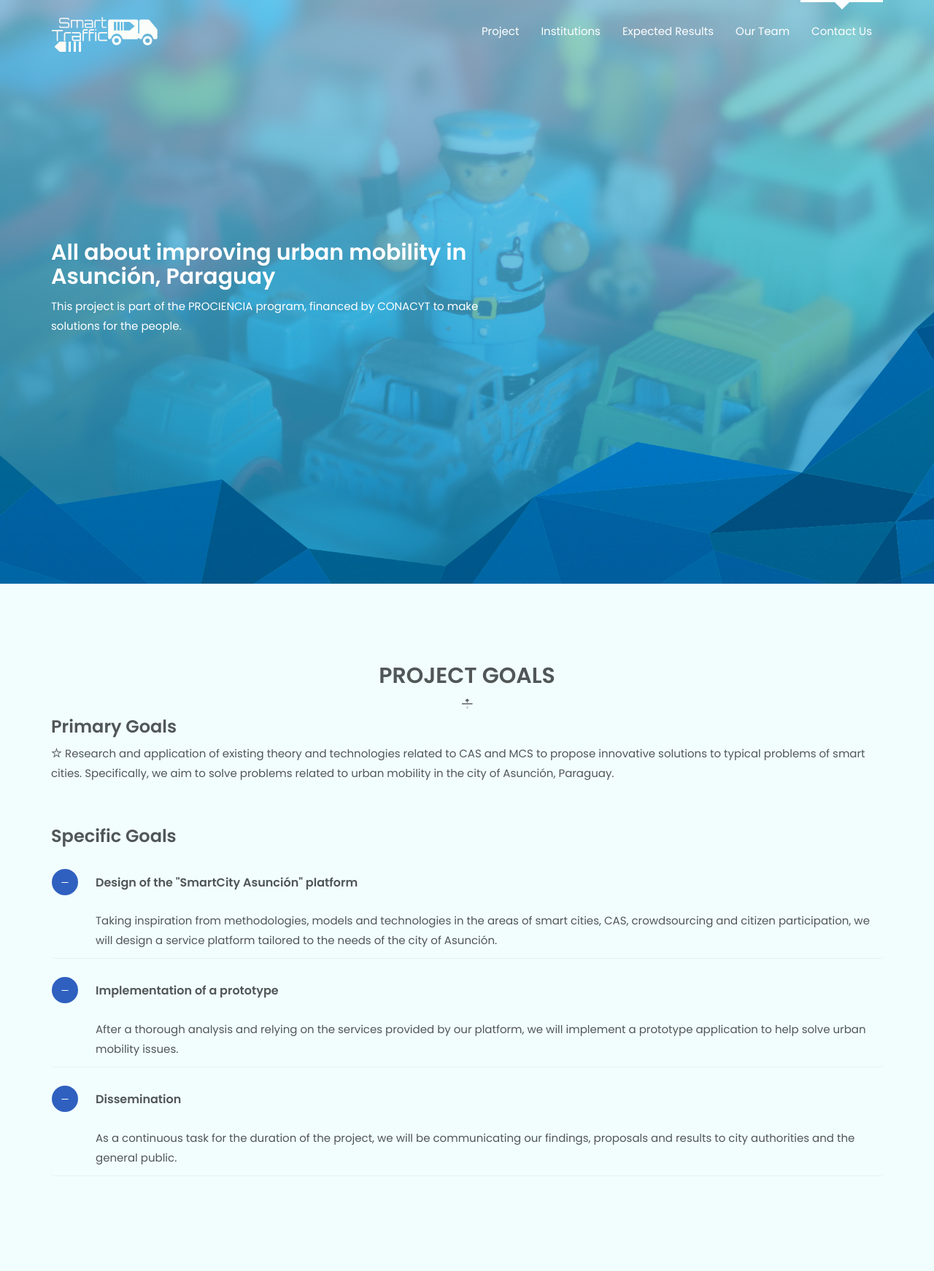
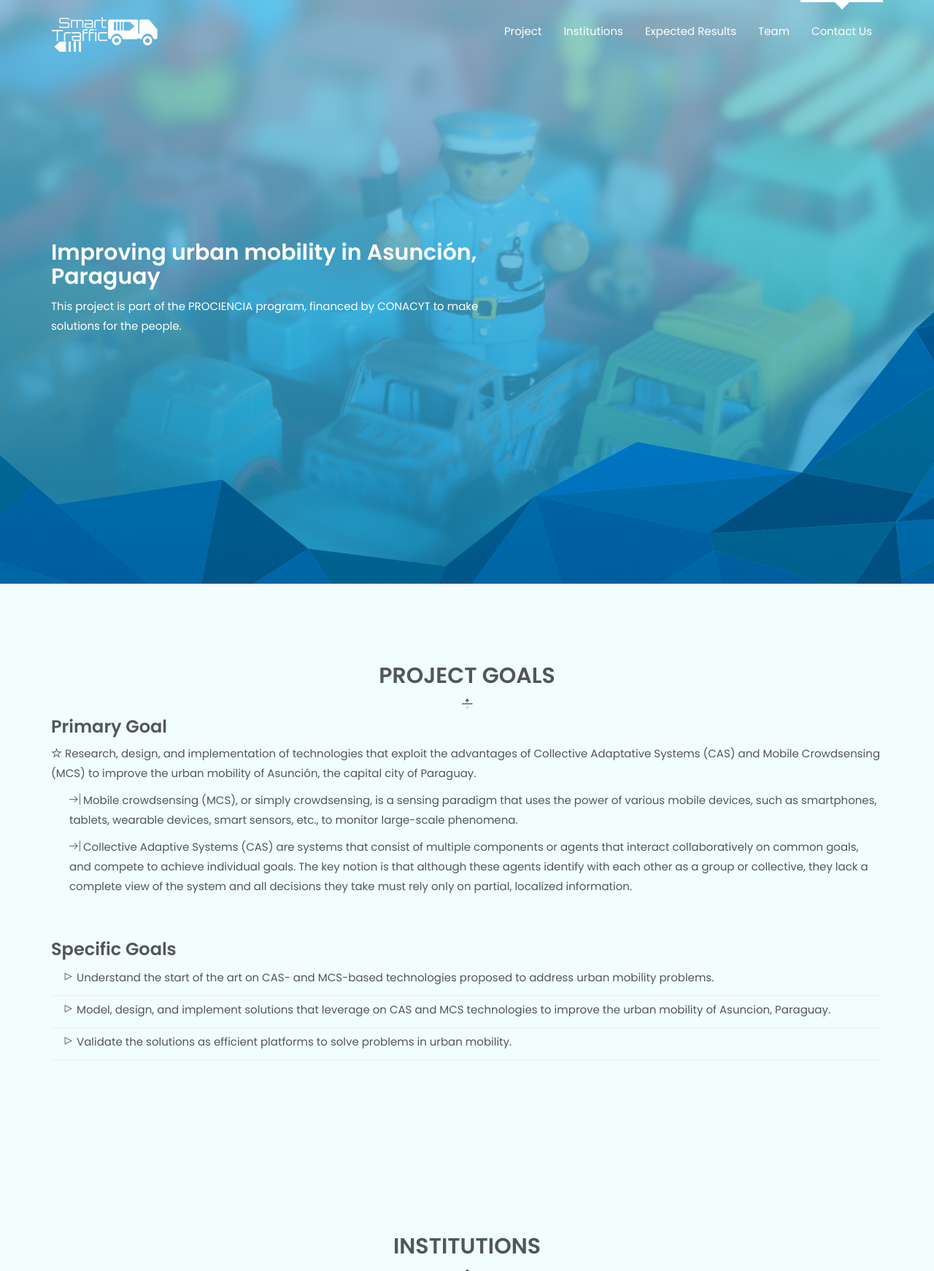
Before and after one commit to SmartTrafficPY/Smarttraffic-Webpage, a Django app: page /en/ in a window 1280 px wide. Shown: the top 1742 px of the page at 73% size. Run offline with Django 3.2, Linux system fonts and the light colour scheme; some libraries are stand-ins or nearby versions.

Commit message:
Finished translating spanish & italian

```diff
--- a/smwebsite/static/smwebsite/style.css
+++ b/smwebsite/static/smwebsite/style.css
@@ -36,6 +36,8 @@ CSS INDEX
 /*-------------------
 2. Theme Default CSS
 --------------------*/
+
+
 
 a {
     text-decoration: none;
@@ -94,6 +96,11 @@ input:-webkit-autofill:focus {
 /**
 *Helper-Classes
 **/
+
+/**
+template classes
+**/
+
 
 .full-height {
     width: 100%;
@@ -170,6 +177,21 @@ input:-webkit-autofill:focus {
 *Default Background Class
 **/
 
+/**
+User-defined classes
+**/
+
+.definition {
+  padding-left: 25px;
+}
+
+
+.specific-goal {
+  padding-left: 15px;
+}
+/**
+template-defined classes
+**/
 .overlay:before,
 .sky-bg {
     background: #75cbe7;
--- a/smwebsite/templates/smwebsite/index.html
+++ b/smwebsite/templates/smwebsite/index.html
@@ -60,14 +60,14 @@
             <!--Logo/-->
             <nav class="collapse navbar-collapse" id="primary-menu">
                 <ul class="nav navbar-nav navbar-right">
-                    <li class="active"><a href="#project-page">Project</a></li>
+                    <li class="active"><a href="#project-page">{% trans 'Project' %}</a></li>
                     <!--<li><a href="#goal-page">Goals</a></li>-->
-                    <li><a href="#institutions-page">Institutions</a></li>
-                    <li><a href="#publications-page">Expected Results</a></li>
-                    <li><a href="#team-page">Our Team</a></li>
+                    <li><a href="#institutions-page">{% trans 'Institutions' %}</a></li>
+                    <li><a href="#publications-page">{% trans 'Expected Results' %}</a></li>
+                    <li><a href="#team-page">{% trans 'Team' %}</a></li>
                     <!--<li><a href="#faq-page">FAQ</a></li>-->
                     <!--<li><a href="#blog-page">Blog</a></li>-->
-                    <li><a href="#contact-page">Contact Us</a></li>
+                    <li><a href="#contact-page">{% trans 'Contact Us' %}</a></li>
                 </ul>
             </nav>
         </div>
@@ -79,29 +79,12 @@
         <div class="container">
             <div class="row v-center">
                 <div class="col-xs-12 col-md-7 header-text">
-                    <h1>{% trans 'All about improving urban mobility in Asunción, Paraguay' %}</h1>
-                    <p>This project is part of the PROCIENCIA program, financed by CONACYT to make solutions for the people.</p>
+                    <h1>{% trans 'Improving urban mobility in Asunción, Paraguay' %}</h1>
+                    <p>{% trans 'This project is part of the PROCIENCIA program, financed by CONACYT to make solutions for the people.' %}</p>
                     <!--<a href="#" class="button white">Watch video</a>-->
                 </div>
-                <!--TODO: Aca se podria poner las imagenes de las instituciones por ejemplo... y que vaya girando-->
+                <!-- Aca se podria poner las imagenes de las instituciones por ejemplo... y que vaya girando-->
                 <div class="hidden-xs hidden-sm col-md-5 text-right">
-                    <!--<div class="screen-box screen-slider">-->
-                        <!--<div class="item">-->
-                            <!--<img src="images/smartTrafficLogo.png" alt="">-->
-                        <!--</div>-->
-                        <!--<div class="item">-->
-                            <!--<img src="images/screen-2.jpg" alt="">-->
-                        <!--</div>-->
-                        <!--<div class="item">-->
-                            <!--<img src="images/screen-3.jpg" alt="">-->
-                        <!--</div>-->
-                        <!--<div class="item">-->
-                            <!--<img src="images/screen-4.jpg" alt="">-->
-                        <!--</div>-->
-                        <!--<div class="item">-->
-                            <!--<img src="images/screen-5.jpg" alt="">-->
-                        <!--</div>-->
-                    <!--</div>-->
                 </div>
             </div>
         </div>
@@ -116,58 +99,39 @@
                 <div class="col-xs-12">
                     <div class="page-title">
                         <div class="text-center">
-                            <h2>Project Goals</h2>
+                            <h2>{% trans 'Project Goals' %}</h2>
                         </div>
-                            <h3>Primary Goals</h3>
+                            <h3>{% trans 'Primary Goal' %}</h3>
                             <p><i class="ti-star"></i>
-                                Research and application of existing theory and technologies related to CAS and MCS to propose innovative solutions to typical problems of smart cities.
-                                Specifically, we aim to solve problems related to urban mobility in the city of Asunción, Paraguay.
+                                {% trans 'Research, design, and implementation of technologies that exploit the advantages of Collective Adaptative Systems (CAS) and Mobile Crowdsensing (MCS) to improve the urban mobility of Asunción, the capital city of Paraguay.' %}
+                            </p>
+                            <p class="definition"><i class="ti-shift-right"></i>
+                                {% trans 'Mobile crowdsensing (MCS), or simply crowdsensing, is a sensing paradigm that uses the power of various mobile devices, such as smartphones, tablets, wearable devices, smart sensors, etc., to monitor large-scale phenomena.' %}
+                            </p>
+                            <p class="definition"><i class="ti-shift-right"></i>
+                                {% trans 'Collective Adaptive Systems (CAS) are systems that consist of multiple components or agents that interact collaboratively on common goals, and compete to achieve individual goals. The key notion is that although these agents identify with each other as a group or collective, they lack a complete view of the system and all decisions they take must rely only on partial, localized information.' %}
                             </p>
                     </div>
                 </div>
             </div>
             <div class="row">
                 <div class="col-xs-12">
-                    <h3>Specific Goals</h3>
+                    <h3>{% trans 'Specific Goals' %}</h3>
                  <div class="panel-group" id="accordion">
                      <div class="panel">
-                         <h4 class="panel-title">
-                             <a data-toggle="collapse" data-parent="#accordion" href="#collapse1" aria-expanded="true">Design of the "SmartCity Asunción" platform</a>
-                         </h4>
-                         <div id="collapse1" class="panel-collapse collapse in">
-                             <p>
-                                 Taking inspiration from methodologies, models and technologies in the areas of smart cities,
-                                 CAS, crowdsourcing and citizen participation, we will design a service platform tailored to the needs of the city of Asunción.
-                                 <!-- Plan through the investigation of international models and technologies related to SmartCities,
-                                 CAS, crowdsourcing and citizen participation. This includes the adaptation and extension of this technology
-                                 to the particular needs of the city of Asunción -->
-                             </p>
-                         </div>
+                       <p class="specific-goal"><i class="ti-control-play"></i>
+                           {% trans 'Understand the start of the art on CAS- and MCS-based technologies proposed to address urban mobility problems.' %}
+                       </p>
                      </div>
                      <div class="panel">
-                         <h4 class="panel-title">
-                             <a data-toggle="collapse" data-parent="#accordion" href="#collapse2" aria-expanded="true">Implementation of a prototype</a>
-                         </h4>
-                         <div id="collapse2" class="panel-collapse collapse in">
-                             <p>
-                                 After a thorough analysis and relying on the services provided by our platform,
-                                 we will implement a prototype application to help solve urban mobility issues.
-                                 <!-- Platform that offers common services to the smart city and a demonstrative application
-                                 aimed at collecting and providing information to citizens about the traffic problem in the city of Asunción -->
-                             </p>
-                         </div>
+                       <p class="specific-goal"><i class="ti-control-play"></i>
+                           {% trans 'Model, design, and implement solutions that leverage on CAS and MCS technologies to improve the urban mobility of Asuncion, Paraguay.' %}
+                       </p>
                      </div>
                      <div class="panel">
-                         <h4 class="panel-title">
-                             <a data-toggle="collapse" data-parent="#accordion" href="#collapse3" aria-expanded="true">Dissemination</a>
-                         </h4>
-                         <div id="collapse3" class="panel-collapse collapse in">
-                             <p>
-                                 As a continuous task for the duration of the project, we will be communicating our findings, proposals and results
-                                 to city authorities and the general public.
-                                 <!-- Making available of the results and services obtained to the authorities and the public -->
-                             </p>
-                         </div>
+                       <p class="specific-goal"><i class="ti-control-play"></i>
+                           {% trans 'Validate the solutions as efficient platforms to solve problems in urban mobility.' %}
+                       </p>
                      </div>
                  </div>
              </div>
@@ -259,7 +223,7 @@
             <div class="row">
                 <div class="col-xs-12 col-sm-6 col-sm-offset-3 text-center">
                     <div class="page-title">
-                        <h2>Expected Results</h2>
+                        <h2>{% trans 'Expected Results' %}</h2>
                     </div>
                 </div>
                 <div class="col-xs-12">
@@ -269,10 +233,10 @@
                                 <div class="v-center">
                                     <div class="col-xs-12 col-md-6">
                                         <div class="caption-title" data-animation="animated fadeInUp">
-                                            <h2>Report</h2>
+                                            <h2>{% trans 'Report' %}</h2>
                                         </div>
                                         <div class="caption-desc" data-animation="animated fadeInUp">
-                                            <p>The report "SmartCity Asunción" where the state of the art related to the different models and technologies related to SmartCities is compiled and its possible application and utility for the city of Asunción is studied.</p>
+                                            <p>{% trans 'The report "SmartCity Asunción" where the state of the art related to the different models and technologies related to SmartCities is compiled and its possible application and utility for the city of Asunción is studied.' %}</p>
                                         </div>
                                     </div>
                                 </div>
@@ -281,10 +245,10 @@
                                 <div class="v-center">
                                     <div class="col-xs-12 col-md-6">
                                         <div class="caption-title" data-animation="animated fadeInUp">
-                                            <h2>Design</h2>
+                                            <h2>{% trans 'Design' %}</h2>
                                         </div>
                                         <div class="caption-desc" data-animation="animated fadeInUp">
-                                            <p>A proposal of architectural design of the SmartCity platform adapted to the demands of Asunción, product of research, adaptation and contribution to the state of the art of the models and related technologies, in line with the areas of interest identified in the previous report.</p>
+                                            <p>{% trans 'A proposal of architectural design of the SmartCity platform adapted to the demands of Asunción, product of research, adaptation and contribution to the state of the art of the models and related technologies, in line with the areas of interest identified in the previous report.' %}</p>
                                         </div>
                                     </div>
                                 </div>
@@ -293,10 +257,10 @@
                                 <div class="v-center">
                                     <div class="col-xs-12 col-md-6">
                                         <div class="caption-title" data-animation="animated fadeInUp">
-                                            <h2>Dissemination of results</h2>
+                                            <h2>{% trans 'Prototype' %}</h2>
                                         </div>
                                         <div class="caption-desc" data-animation="animated fadeInUp">
-                                            <p>Dissemination of results and software tools resulting in web and other social media. Consolidation of research: publication in congresses and international journals. Other general and / or specialized disseminating activities.</p>
+                                            <p>{% trans 'The implementation of the prototype platform "SmartCity of Asunción" that offers services of registration and processing of the collected data, and the implementation of SmartTraffic and other demonstrative applications to collect input data from each of the mobile sensor units and present the joint result of monitoring when it is required by the user.' %}</p>
                                         </div>
                                     </div>
                                 </div>
@@ -305,10 +269,10 @@
                                 <div class="v-center">
                                     <div class="col-xs-12 col-md-6">
                                         <div class="caption-title" data-animation="animated fadeInUp">
-                                            <h2>Prototype</h2>
+                                            <h2>{% trans 'Test' %}</h2>
                                         </div>
                                         <div class="caption-desc" data-animation="animated fadeInUp">
-                                            <p>The implementation of the prototype platform "SmartCity of Asunción" that offers services of registration and processing of the collected data, and the implementation of SmartTraffic and other demonstrative applications to collect input data from each of the mobile sensor units and present the joint result of monitoring when it is required by the user.</p>
+                                            <p>{% trans 'A test report, validation and evaluation of the results of the prototype platform and the SmartTraffic demonstration application, using various types of empirical studies for the usability analysis and other attributes that determine the quality of a product.' %}</p>
                                         </div>
                                     </div>
                                 </div>
@@ -317,11 +281,10 @@
                                 <div class="v-center">
                                     <div class="col-xs-12 col-md-6">
                                         <div class="caption-title" data-animation="animated fadeInUp">
-                                            <h2>Test report</h2>
+                                            <h2>{% trans 'Dissemination of results' %}</h2>
                                         </div>
                                         <div class="caption-desc" data-animation="animated fadeInUp">
-                                            <p>A test report, validation and evaluation of the results of the prototype platform and the SmartTraffic demonstration application, using various types of empirical studies for the usability analysis and other attributes that determine the quality of a product.
-                                            </p>
+                                            <p>{% trans 'Dissemination of results and software tools resulting in web and other social media. Consolidation of research: publication in congresses and international journals. Other general and / or specialized disseminating activities.' %}</p>
                                         </div>
                                     </div>
                                 </div>
@@ -330,19 +293,19 @@
                         <!-- Indicators -->
                         <ol class="carousel-indicators caption-indector">
                             <li data-target="#caption_slide" data-slide-to="0" class="active">
-                                <strong>Report</strong>
+                                <strong>{% trans 'Report' %}</strong>
                             </li>
                             <li data-target="#caption_slide" data-slide-to="1">
-                                <strong>Design</strong>
+                                <strong>{% trans 'Design' %}</strong>
                             </li>
                             <li data-target="#caption_slide" data-slide-to="2">
-                                <strong>Prototype</strong>
+                                <strong>{% trans 'Prototype' %}</strong>
                             </li>
                             <li data-target="#caption_slide" data-slide-to="3">
-                                <strong>Test</strong>
+                                <strong>{% trans 'Test' %}</strong>
                             </li>
                             <li data-target="#caption_slide" data-slide-to="4">
-                                <strong>Dissemination</strong>
+                                <strong>{% trans 'Dissemination' %}</strong>
                             </li>
                         </ol>
                     </div>
@@ -541,7 +504,7 @@
             <div class="row">
                 <div class="col-xs-12 col-sm-6 col-sm-offset-3 text-center">
                     <div class="page-title">
-                        <h2>Team</h2>
+                        <h2>{% trans 'Team' %}</h2>
                     </div>
                 </div>
             </div>
@@ -860,8 +823,8 @@
                 <div class="row">
                     <div class="col-xs-12 col-sm-6 col-sm-offset-3 text-center">
                         <div class="page-title">
-                            <h2>Contact Us</h2>
-                            <p>Want to help? We will be very delighted to hear from you! Use the following channels and have your say:</p>
+                            <h2>{% trans 'Contact Us' %}</h2>
+                            <p>{% trans 'Want to help? We will be very delighted to hear from you! Use the following channels and have your say:' %}</p>
                         </div>
                     </div>
                 </div>
@@ -878,7 +841,7 @@
                                 <div class="side-icon">
                                     <img src="{% static 'smwebsite/images/phone-arrow.png' %}" alt="">
                                 </div>
-                                <p><strong>Telephone: </strong>
+                                <p><strong>{% trans 'Telephone: ' %}</strong>
                                     +595 21334650 Int 101<br />
                                     <!--<a href="callto:8801687420471">+8801687420471</a>-->
                                 </p>
@@ -923,7 +886,7 @@
                         </ul>
                     </div>
                     <div class="col-xs-12 col-sm-6">
-                        <p>Or reach us on any of these social networks:</p>
+                        <p>{% trans 'Or reach us on any of these social networks:' %}</p>
                     </div>
                 </div>
             </div>
```
Also changed, not shown: other parts of smwebsite/templates/smwebsite/index.html (+13 -13 lines), smwebsite/locale/es/LC_MESSAGES/django.po, smwebsite/locale/it/LC_MESSAGES/django.po.
